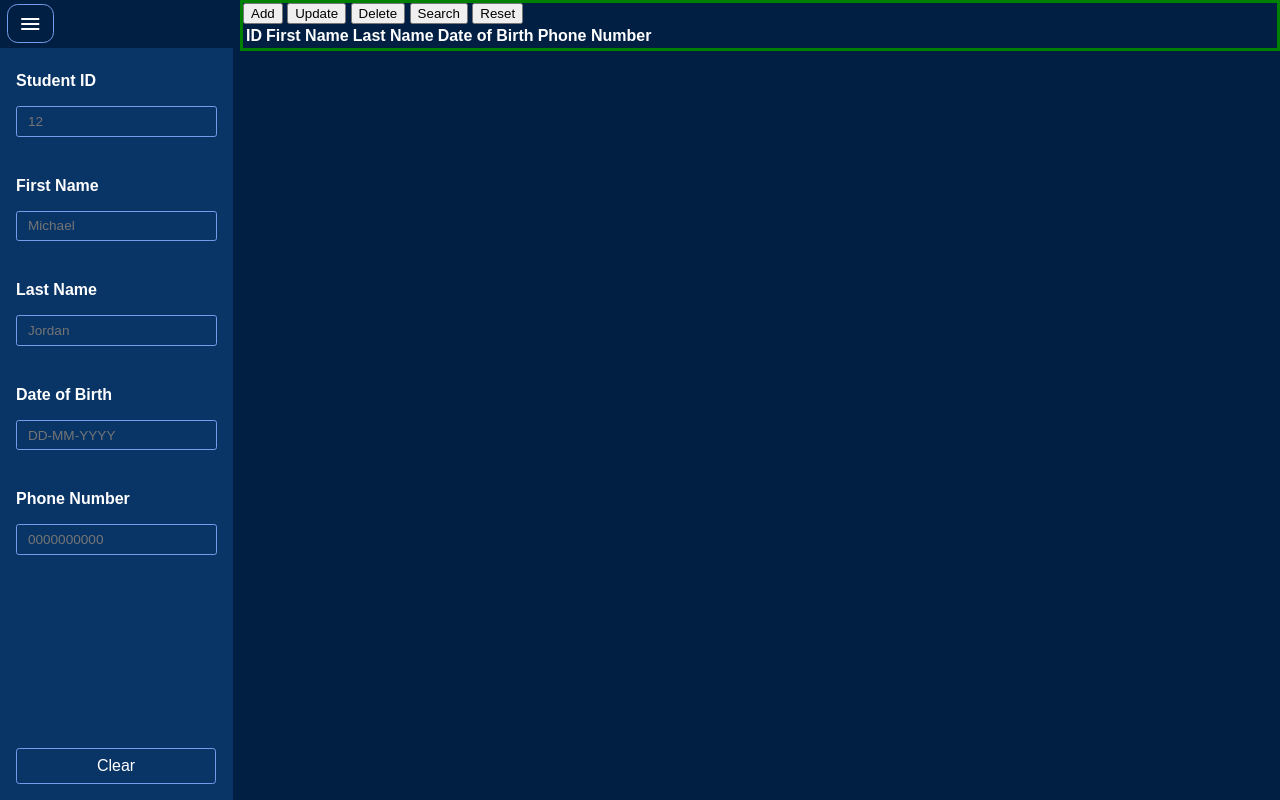
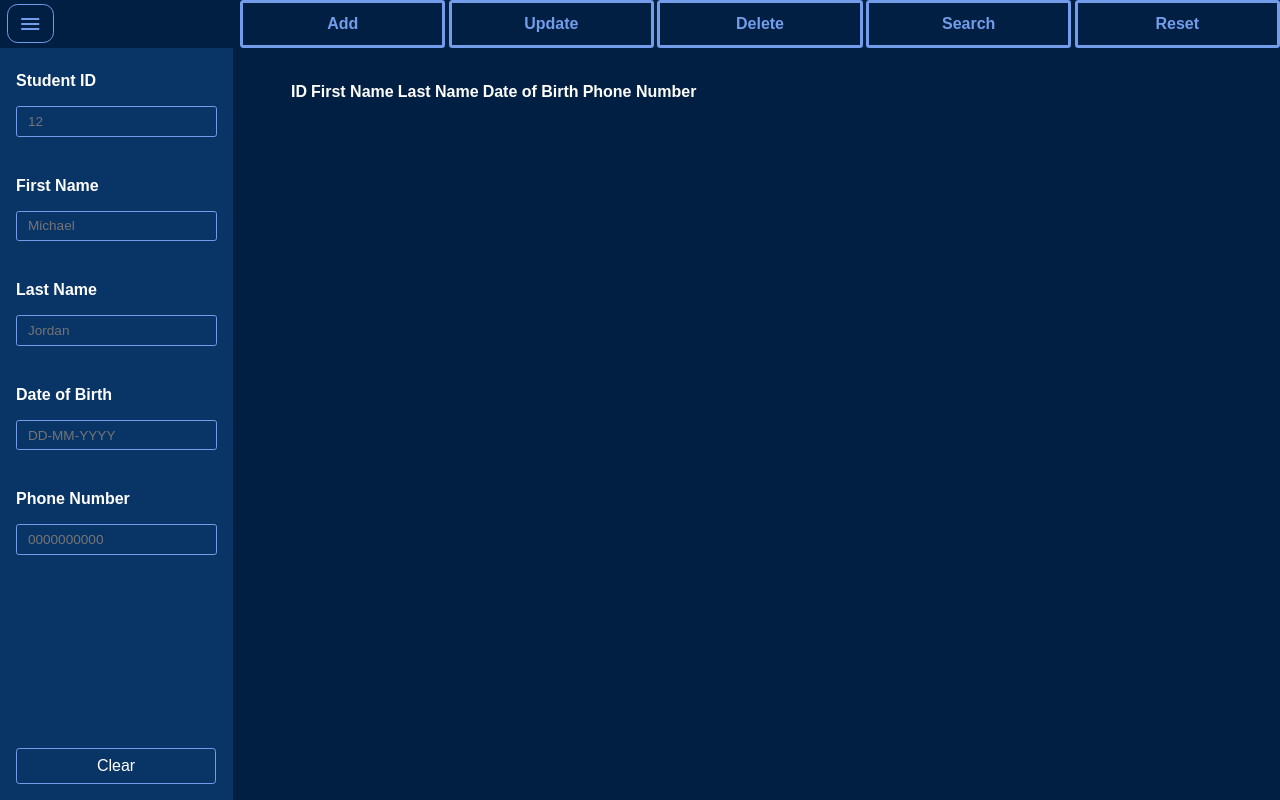
Before and after one commit to rekredhead/Student-Registry-DBMS-Web-App, a website: page client-side/index.html in a window 1280 px wide. Drawn offline with nearby package versions, Linux system fonts and the light colour scheme; no server answers.

Commit message:
Changed css for CRUD operation buttons

```diff
--- a/client-side/index.html
+++ b/client-side/index.html
@@ -6,8 +6,7 @@
     <meta name="viewport" content="width=device-width, initial-scale=1.0">
     <title>Student Management System</title>
     <link rel="stylesheet" href="style.css">
-    <link rel="stylesheet" href
-    ="https://fonts.googleapis.com/css2?family=Material+Symbols+Outlined:opsz,wght,FILL,GRAD@20..48,100..700,0..1,-50..200" />
+    <link rel="stylesheet" href="https://fonts.googleapis.com/css2?family=Material+Symbols+Outlined:opsz,wght,FILL,GRAD@20..48,100..700,0..1,-50..200" />
     <script defer src="script.js"></script>
 </head>
 <body>
@@ -38,7 +37,6 @@
         <button id="clear-button">Clear</button>
     </div>
 
-    <div class="column-2">
     <div class="button-bar">
         <button id="add-button">Add</button>
         <button id="update-button">Update</button>
@@ -55,6 +53,5 @@
             <th>Phone Number</th>
         </tr>
     </table>
-    </div>
 </body>
 </html>
--- a/client-side/script.js
+++ b/client-side/script.js
@@ -1,14 +1,15 @@
 document.getElementById('navbar-toggle-btn')
 .addEventListener('click', () => {
     const column1 = document.querySelector('.column-1');
-    const column2 = document.querySelector('.column-2');
+    const buttonBar = document.querySelector('.button-bar');
+    const table = document.getElementById('table-el');
 
     if (column1.style.display !== 'none') {
         column1.style.display = 'none';
-        column2.style.marginLeft = '4em';
+        buttonBar.style.left = '5em';
     } else {
         column1.style.display = 'flex';
-        column2.style.marginLeft = '15em'
+        buttonBar.style.left = '15em';
     }
 });
 
--- a/client-side/style.css
+++ b/client-side/style.css
@@ -12,7 +12,7 @@ body {
     left: 0.5em;
     background-color: transparent;
     border: 0.1em solid rgb(115, 157, 235);
-    color: white;
+    color: rgb(115, 157, 235);
     border-radius: 0.8em;
     padding: 0.5em 0.8em;
 }
@@ -24,7 +24,7 @@ body {
 .column-1 {
     background-color: rgb(8, 52, 102);
     display: flex;
-    position: absolute;
+    position: fixed;
     margin-right: 50em;
     flex-direction: column;
     padding: 1em;
@@ -32,7 +32,6 @@ body {
     top: 3em;
     left: 0;
     bottom: 0;
-    transition: left 0.3s ease-in-out;
 }
 .input-box {
     display: flex;
@@ -80,9 +79,34 @@ body {
     color:white;
 }
 
-.column-2 {
-    border: 0.2em solid green;
-    margin-left: 15em;
+.button-bar {
+    display: flex;
+    position: fixed;
+    justify-content: space-evenly;
+    top: 0;
+    right: 0;
+    left: 15em;
+    height: 3em;
+    gap: 0.2em;
+}
+.button-bar button {
+    width: 100%;
+    min-width: 7em;
+    background-color: transparent;
+    border: 0.2em solid rgb(115, 157, 235);
+    color: rgb(115, 157, 235);
+    font-size: 1em;
+    font-weight: bold;
+    border-radius: 0.2em;
+}
+.button-bar button:hover {
+    background-color: rgb(115, 157, 235);
+    color: rgb(0, 31, 66);
+}
+
+#table-el {
+    margin-left: 18em;
+    margin-top: 5em;
 }
 /*
 .button-bar {
@@ -91,10 +115,6 @@ body {
     flex-direction: row;
     justify-content: center;
     justify-content: space-between;
-    position: relative;
-    top: 0;
-    left: 0;
-    right: 0;
 }
 .button-bar button {
     border: none;
```
Lines whose indentation alone changed are shown as unchanged.
